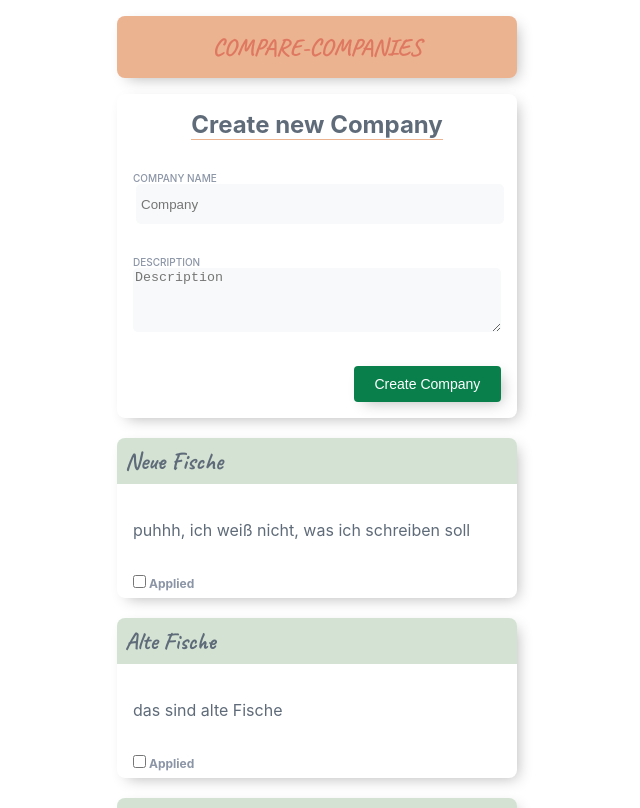
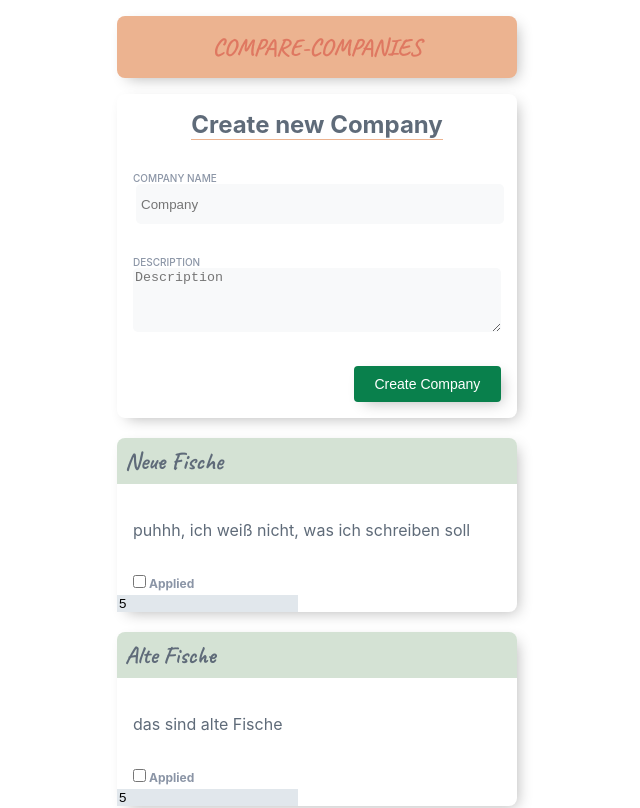
Before and after one commit to Torfeltorfel/NF-CompareCompanies, a React (Vite) app: page / in a window 1280 px wide. Shown: the top 808 px of the page, without its empty margins (323-963 px from the left). Built offline with nearby package versions, Linux system fonts and the light colour scheme.

Commit message:
Create priority component with Props

```diff
--- a/src/app/components/Card/Card.tsx
+++ b/src/app/components/Card/Card.tsx
@@ -1,5 +1,6 @@
 import React, { useState } from 'react';
 import classes from './Card.module.css';
+import Priority from '../Priority/Priority';
 
 type CardProps = {
   header: string;
@@ -8,6 +9,7 @@ type CardProps = {
 
 function Card({ header, description }: CardProps): JSX.Element {
   const [applied, setApplied] = useState(false);
+  const [number, setNumber] = useState([5]);
   function modifyApply() {
     setApplied(!applied);
   }
@@ -38,6 +40,7 @@ function Card({ header, description }: CardProps): JSX.Element {
       <label htmlFor="checkbox" className={classes.checkboxLabel}>
         Applied
       </label>
+      <Priority priority={number}></Priority>
     </section>
   );
 }
--- /dev/null
+++ b/src/app/components/Priority/Priority.module.css
@@ -0,0 +1,4 @@
+.inputfield {
+  border: none;
+  background-color: var(--grey-200-background-dark);
+}
--- /dev/null
+++ b/src/app/components/Priority/Priority.tsx
@@ -0,0 +1,15 @@
+import React from 'react';
+import classes from './Priority.module.css';
+
+type PriorityProps = {
+  priority: number;
+};
+
+export default function Priority({ priority }: PriorityProps): JSX.Element {
+  console.log(priority);
+  return (
+    <div>
+      <input type="number" value={priority} className={classes.inputfield} />
+    </div>
+  );
+}
```
